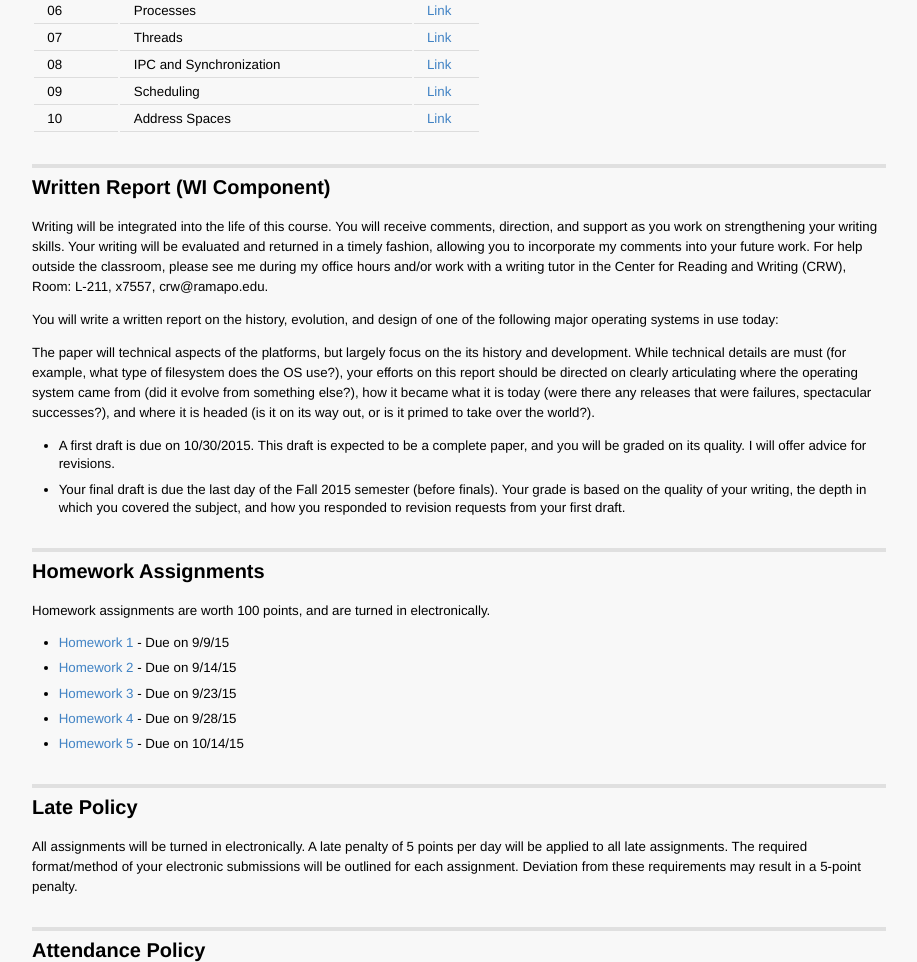
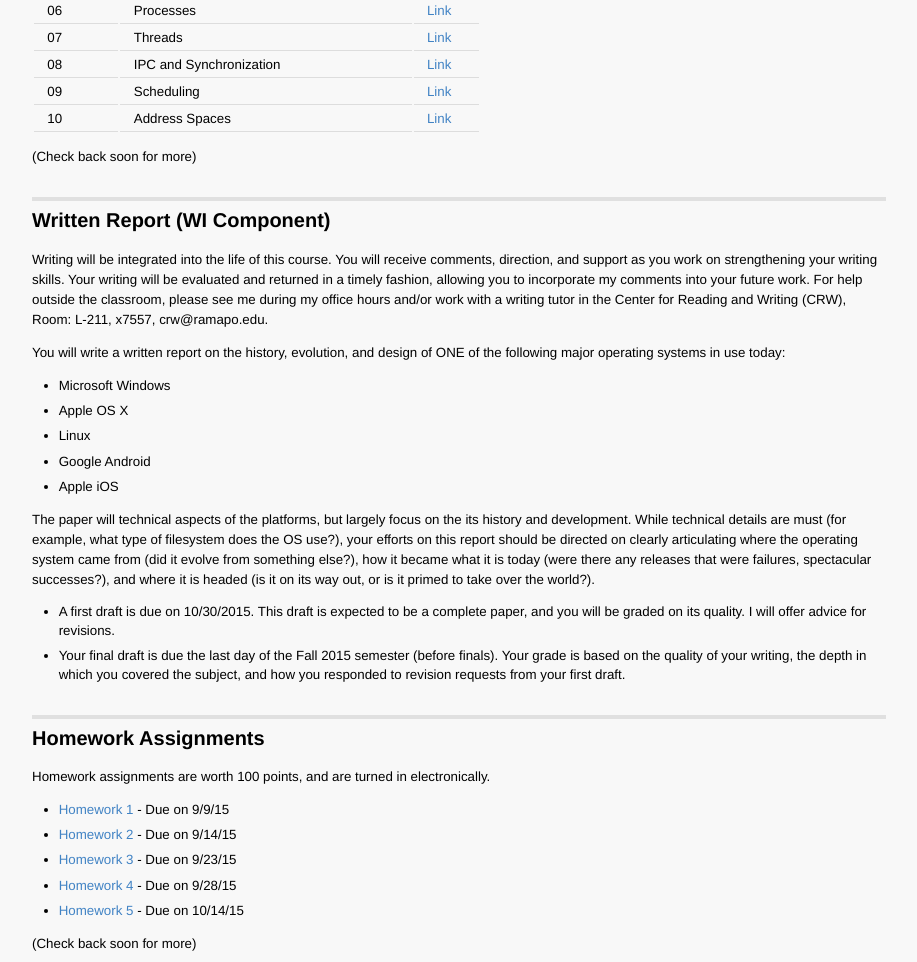
Before and after one commit to freezer333/cmps311, a website: page index.html in a window 1280 px wide. Shown: the part 3110-4072 px from the top of the page, without its empty margins (181-1098 px from the left). Drawn offline with Linux system fonts and the light colour scheme.

Commit message:
assignment updates

```diff
--- a/index.html
+++ b/index.html
@@ -147,7 +147,7 @@
 <p><strong>You must keep up with the readings</strong> associated with each lecture.  </p>
 <div style="margin:0px;padding:0px;overflow:hidden"><br>    <iframe src="https://docs.google.com/spreadsheets/d/1n673IdE-cTdBn2LY7U1pSpp7N9ARZr4YMpHIrt-LiHg/pubhtml?widget=true&amp;headers=false" frameborder="0" style="overflow:hidden;overflow-x:hidden;overflow-y:hidden;height:1200px;width:100%;" height="100%" width="100%"></iframe><br></div>
 
-
+<p><a name="modules"></a></p>
 <h2 id="modules">Modules</h2>
 <p>Note, many of these modules will span multiple lectures, be sure to cross-reference the lecture schedule above with the module listing below.</p>
 <table>
@@ -211,9 +211,17 @@
 </tr>
 </tbody>
 </table>
+<p>(Check back soon for more)</p>
 <h2 id="written-report-wi-component-">Written Report (WI Component)</h2>
 <p>Writing will be integrated into the life of this course. You will receive comments, direction, and support as you work on strengthening your writing skills. Your writing will be evaluated and returned in a timely fashion, allowing you to incorporate my comments into your future work. For help outside the classroom, please see me during my office hours and/or work with a writing tutor in the Center for Reading and Writing (CRW), Room: L-211, x7557, crw@ramapo.edu.</p>
-<p>You will write a written report on the history, evolution, and design of one of the following major operating systems in use today:</p>
+<p>You will write a written report on the history, evolution, and design of ONE of the following major operating systems in use today:</p>
+<ul>
+<li>Microsoft Windows</li>
+<li>Apple OS X</li>
+<li>Linux</li>
+<li>Google Android</li>
+<li>Apple iOS</li>
+</ul>
 <p>The paper will technical aspects of the platforms, but largely focus on the its history and development.  While technical details are must (for example, what type of filesystem does the OS use?), your efforts on this report should be directed on clearly articulating where the operating system came from (did it evolve from something else?), how it became what it is today (were there any releases that were failures, spectacular successes?), and where it is headed (is it on its way out, or is it primed to take over the world?).</p>
 <ul>
 <li>A first draft is due on 10/30/2015.  This draft is expected to be a complete paper, and you will be graded on its quality.  I will offer advice for revisions.</li>
@@ -228,6 +236,7 @@
 <li><a href="hw/hw4">Homework 4</a>  - Due on 9/28/15</li>
 <li><a href="hw/hw5">Homework 5</a>  - Due on 10/14/15</li>
 </ul>
+<p>(Check back soon for more)</p>
 <h2 id="late-policy">Late Policy</h2>
 <p>All assignments will be turned in electronically.  A late penalty of 5 points per day will be applied to all late assignments.  The required format/method of your electronic submissions will be outlined for each assignment.  Deviation from these requirements may result in a 5-point penalty.  </p>
 <h2 id="attendance-policy">Attendance Policy</h2>
```
Also changed, not shown: index.md (+11 -2 lines).
